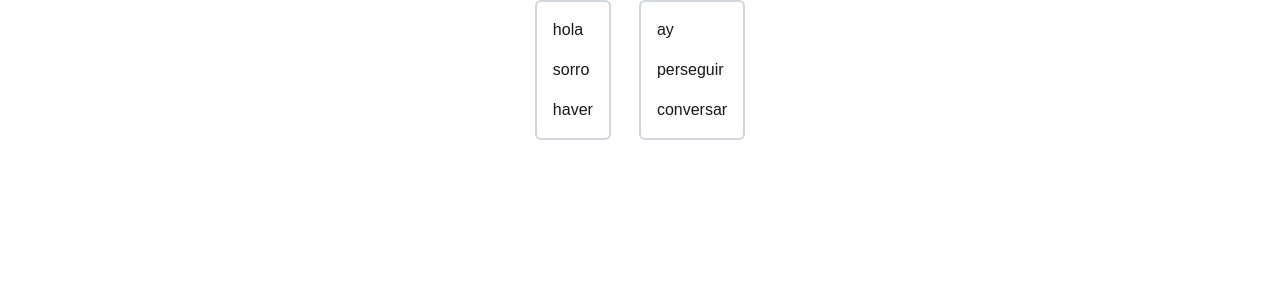
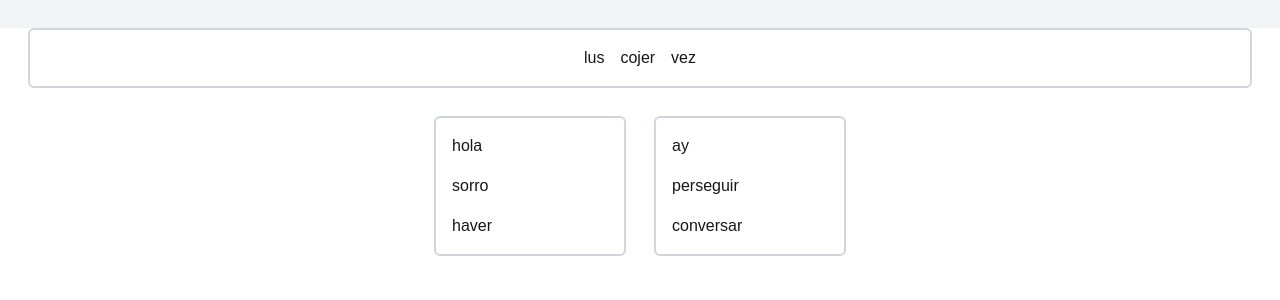
Before and after one commit to Jmiguel14/story-learning, a Next.js app: page /activity/sort-word in a window 1280 px wide. Shown: the top 300 px of the page. Built offline with nearby package versions, Linux system fonts and the light colour scheme.

Commit message:
Add RenderWords component for reusable word sorting UI; refactor SortWordActivity to utilize new component for improved code organization

```diff
--- /dev/null
+++ b/src/components/render-words.tsx
@@ -0,0 +1,30 @@
+import { useDroppable } from "@dnd-kit/core";
+import { SortableContext, SortingStrategy, verticalListSortingStrategy } from "@dnd-kit/sortable";
+import { SortableItem } from "./sorteable-item";
+
+type RenderWordsProps = {
+  items: string[];
+  id: string;
+  strategy?: SortingStrategy;
+  orientation?: "vertical" | "horizontal";
+};
+
+export default function RenderWords ({items, id, strategy = verticalListSortingStrategy, orientation = "vertical"}: RenderWordsProps) {
+  const { setNodeRef } = useDroppable({ id });
+  return (
+    <div
+      className={`flex justify-center ${orientation === "vertical" ? 'flex-col' : 'flex-row'} gap-4 border-2 border-gray-300 dark:border-white rounded-md p-4 min-w-48`}
+      ref={setNodeRef}
+    >
+      <SortableContext
+        id={id}
+        items={items}
+        strategy={strategy}
+      >
+        {items.map((itemId) => (
+          <SortableItem key={itemId} id={itemId} />
+        ))}
+      </SortableContext>
+    </div>
+  );
+};
--- a/src/components/sort-word-activity.tsx
+++ b/src/components/sort-word-activity.tsx
@@ -1,32 +1,31 @@
 "use client";
 
-import React, {useState, useEffect} from 'react';
+import React, { useState, useEffect } from "react";
 import {
-  closestCenter,
   DndContext,
   DragEndEvent,
-  DragOverlay,
-  DragStartEvent,
   KeyboardSensor,
   PointerSensor,
-  useDroppable,
   useSensor,
   useSensors,
-} from '@dnd-kit/core';
+  rectIntersection,
+  closestCenter,
+} from "@dnd-kit/core";
 import {
   arrayMove,
-  SortableContext,
+  horizontalListSortingStrategy,
   sortableKeyboardCoordinates,
-  verticalListSortingStrategy,
-} from '@dnd-kit/sortable';
-
-import {SortableItem} from './sorteable-item';
-import {Item} from './item';
+} from "@dnd-kit/sortable";
+import RenderWords from "./render-words";
 
 export default function SortWordActivity() {
-  const [activeId, setActiveId] = useState<string | null>(null);
-  const [wrongWords, setWrongWords] = useState(['hola', 'sorro', 'haver']);
-  const [rightWords, setRightWords] = useState(['ay', 'perseguir', 'conversar']);
+  const [initialWords, setInitialWords] = useState(["lus", "cojer", "vez"]);
+  const [wrongWords, setWrongWords] = useState(["hola", "sorro", "haver"]);
+  const [rightWords, setRightWords] = useState([
+    "ay",
+    "perseguir",
+    "conversar",
+  ]);
   const [isMounted, setIsMounted] = useState(false);
 
   const sensors = useSensors(
@@ -45,7 +44,10 @@ export default function SortWordActivity() {
     return (
       <div>
         {wrongWords.map((id: string) => (
-          <div key={id} style={{ padding: '8px', margin: '4px', border: '1px solid #ccc' }}>
+          <div
+            key={id}
+            style={{ padding: "8px", margin: "4px", border: "1px solid #ccc" }}
+          >
             Elemento {id}
           </div>
         ))}
@@ -53,52 +55,35 @@ export default function SortWordActivity() {
     );
   }
 
-  const renderWords = (items: string[], id: string) => {
-    return (
-      <div className="flex flex-col gap-4 border-2 border-gray-300 dark:border-white rounded-md p-4">
-        <SortableContext
-          id={id}
-          items={items}
-          strategy={verticalListSortingStrategy}
-        >
-          {items.map(id => <SortableItem key={id} id={id} />)}
-        </SortableContext>
-      </div>
-    )
-  }
-
-  const leftSide = wrongWords
-  const rightSide = rightWords
+  const leftSide = wrongWords;
+  const rightSide = rightWords;
 
   return (
     <DndContext
       sensors={sensors}
       collisionDetection={closestCenter}
-      onDragStart={handleDragStart}
       onDragOver={handleDragOver}
     >
+      <div className="my-7 mx-7">
+        <RenderWords
+          items={initialWords}
+          id="top-side"
+          strategy={horizontalListSortingStrategy}
+          orientation="horizontal"
+        />
+      </div>
       <div className="flex justify-center gap-7">
-        {renderWords(leftSide, 'left-side')}
-        {renderWords(rightSide, 'right-side')}
+        <RenderWords items={leftSide} id="left-side" />
+        <RenderWords items={rightSide} id="right-side" />
       </div>
     </DndContext>
   );
 
-  function handleDragStart(event: DragStartEvent) {
-    const {active} = event;
-
-    const id = active?.id as string;
-
-    setActiveId(id);
-  }
-
   function handleDragOver(event: DragEndEvent) {
-    const {active, over} = event;
+    const { active, over } = event;
 
     const activeContainerId = active?.data.current?.sortable?.containerId;
     const overContainerId = over?.data.current?.sortable?.containerId;
-
-    console.log({active, over});
 
     const id = active?.id as string;
     const overId = over?.id as string;
@@ -106,21 +91,47 @@ export default function SortWordActivity() {
     if (id !== overId) {
       const activeIndex = active?.data.current?.sortable?.index;
       const overIndex = over?.data.current?.sortable?.index;
-      if (activeContainerId === 'left-side' && overContainerId === 'right-side') {
-        setRightWords((words) => words.toSpliced(overIndex, 0, id))
-        setWrongWords((words) => words.toSpliced(activeIndex, 1))
-      } else if (activeContainerId === 'right-side' && overContainerId === 'left-side') {
-        setRightWords((words) => words.toSpliced(activeIndex, 1))
-        setWrongWords((words) => words.toSpliced(overIndex, 0, id))
+
+      if (
+        activeContainerId === "left-side" &&
+        overContainerId === "right-side"
+      ) {
+        setRightWords((words) => words.toSpliced(overIndex, 0, id));
+        setWrongWords((words) => words.toSpliced(activeIndex, 1));
+        return;
+      } else if (
+        activeContainerId === "right-side" &&
+        overContainerId === "left-side"
+      ) {
+        setRightWords((words) => words.toSpliced(activeIndex, 1));
+        setWrongWords((words) => words.toSpliced(overIndex, 0, id));
+        return;
       }
 
-      if (activeContainerId === 'left-side' && overContainerId === 'left-side') {
-        setWrongWords((words) => arrayMove(words, activeIndex, overIndex))
-      } else if (activeContainerId === 'right-side' && overContainerId === 'right-side') {
-        setRightWords((words) => arrayMove(words, activeIndex, overIndex))
+      if (
+        activeContainerId === "left-side" &&
+        overContainerId === "left-side"
+      ) {
+        setWrongWords((words) => arrayMove(words, activeIndex, overIndex));
+        return;
+      } else if (
+        activeContainerId === "right-side" &&
+        overContainerId === "right-side"
+      ) {
+        setRightWords((words) => arrayMove(words, activeIndex, overIndex));
+        return;
+      } else if (activeContainerId === "top-side" && overContainerId === "top-side") {
+        setInitialWords((words) => arrayMove(words, activeIndex, overIndex));
+        return;
+      }
+
+      if (activeContainerId === "left-side" && overId === "right-side") {
+        setWrongWords((words) => words.toSpliced(activeIndex, 1));
+        setRightWords((words) => words.toSpliced(overIndex, 0, id));
+      } else if (activeContainerId === "right-side" && overId === "left-side") {
+        setRightWords((words) => words.toSpliced(activeIndex, 1));
+        setWrongWords((words) => words.toSpliced(overIndex, 0, id));
       }
     }
-
-    setActiveId(null);
   }
 }
```
